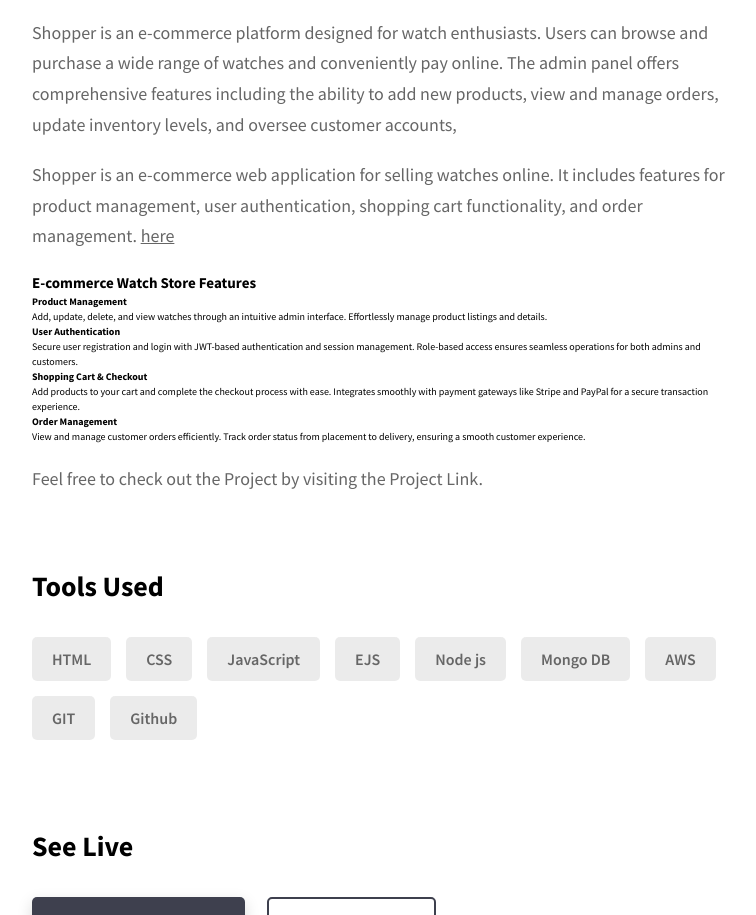
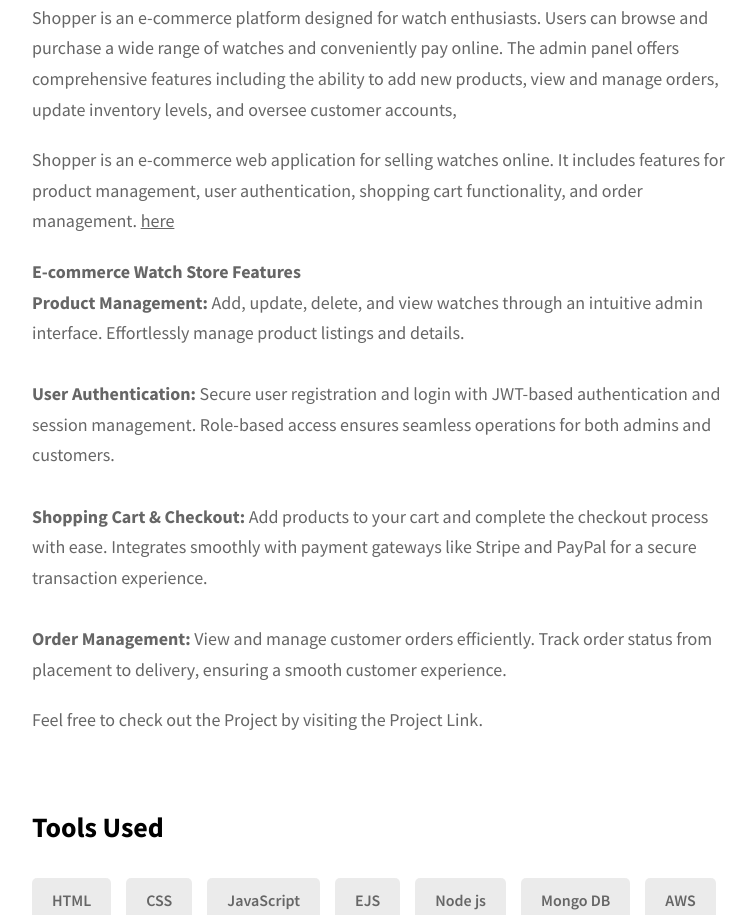
Before and after one commit to MujtabaCoder/My-Portfolio-WEBSITE, a plain HTML site: page project-1.html in a window 1280 px wide. Shown: the part 1471-2386 px from the top of the page, without its empty margins (258-1014 px from the left). Drawn offline with Linux system fonts and the light colour scheme; a script that the page names is missing.

Commit message:
add screen shots

```diff
--- a/css/style.css
+++ b/css/style.css
@@ -59,7 +59,7 @@ textarea {
   resize: none;
 }
 .heading-primary {
-  font-size: 6rem;
+  font-size: 5rem;
   text-transform: uppercase;
   letter-spacing: 3px;
   text-align: center;
--- a/project-1.html
+++ b/project-1.html
@@ -24,8 +24,6 @@
     />
 
     <!-- Bootstrap CSS -->
-
-
   </head>
 
   <body>
@@ -136,7 +134,10 @@
               </p>
 
               <p class="project-details__desc-para">
-                Shopper is an e-commerce web application for selling watches online. It includes features for product management, user authentication, shopping cart functionality, and order management.
+                Shopper is an e-commerce web application for selling watches
+                online. It includes features for product management, user
+                authentication, shopping cart functionality, and order
+                management.
 
                 <a
                   style="text-decoration: underline"
@@ -145,53 +146,23 @@
                 >
               </p>
               <p class="project-details__desc-para">
-                <div class="container my-5">
-                  <h2 class="text-center mb-4">E-commerce Watch Store Features</h2>
-                  <div class="row">
-                      <div class="col-md-6">
-                          <div class="card mb-4">
-                              <div class="card-body">
-                                  <h4 class="card-title">Product Management</h4>
-                                  <p class="card-text">
-                                      Add, update, delete, and view watches through an intuitive admin interface. Effortlessly manage product listings and details.
-                                  </p>
-                              </div>
-                          </div>
-                      </div>
-                      <div class="col-md-6">
-                          <div class="card mb-4">
-                              <div class="card-body">
-                                  <h4 class="card-title">User Authentication</h4>
-                                  <p class="card-text">
-                                      Secure user registration and login with JWT-based authentication and session management. Role-based access ensures seamless operations for both admins and customers.
-                                  </p>
-                              </div>
-                          </div>
-                      </div>
-                      <div class="col-md-6">
-                          <div class="card mb-4">
-                              <div class="card-body">
-                                  <h4 class="card-title">Shopping Cart & Checkout</h4>
-                                  <p class="card-text">
-                                      Add products to your cart and complete the checkout process with ease. Integrates smoothly with payment gateways like Stripe and PayPal for a secure transaction experience.
-                                  </p>
-                              </div>
-                          </div>
-                      </div>
-                      <div class="col-md-6">
-                          <div class="card mb-4">
-                              <div class="card-body">
-                                  <h4 class="card-title">Order Management</h4>
-                                  <p class="card-text">
-                                      View and manage customer orders efficiently. Track order status from placement to delivery, ensuring a smooth customer experience.
-                                  </p>
-                              </div>
-                          </div>
-                      </div>
-                  </div>
-              </div>
+                <strong>E-commerce Watch Store Features</strong><br />
+                <strong>Product Management:</strong> Add, update, delete, and
+                view watches through an intuitive admin interface. Effortlessly
+                manage product listings and details.<br /><br />
+                <strong>User Authentication:</strong> Secure user registration
+                and login with JWT-based authentication and session management.
+                Role-based access ensures seamless operations for both admins
+                and customers.<br /><br />
+                <strong>Shopping Cart & Checkout:</strong> Add products to your
+                cart and complete the checkout process with ease. Integrates
+                smoothly with payment gateways like Stripe and PayPal for a
+                secure transaction experience.<br /><br />
+                <strong>Order Management:</strong> View and manage customer
+                orders efficiently. Track order status from placement to
+                delivery, ensuring a smooth customer experience.
+              </p>
 
-              </p>
               <p class="project-details__desc-para"></p>
               <p class="project-details__desc-para">
                 Feel free to check out the Project by visiting the Project Link.
@@ -272,14 +243,14 @@
                 />
               </a>
 
-              <a  rel="noreferrer" href="#">
+              <a rel="noreferrer" href="#">
                 <img
                   class="main-footer__icon"
                   src="assets/png/blog-ico.png"
                   alt="Mujtabacodes DEV.to Blog Profile"
                 />
               </a>
-              <a  rel="noreferrer" href="#">
+              <a rel="noreferrer" href="#">
                 <img
                   class="main-footer__icon main-footer__icon--mr-none"
                   src="assets/png/yt-ico.png"
@@ -291,13 +262,12 @@
           <div class="main-footer__row main-footer__row-2">
             <h2 class="heading heading-sm text-lt">Mujtaba Sunasera</h2>
             <p class="main-footer__short-desc">
-              A FullStack Developer building the Frontend and Bankend of Websites
-              and Web Applications that leads to the success of the overall
-              product
+              A FullStack Developer building the Frontend and Bankend of
+              Websites and Web Applications that leads to the success of the
+              overall product
             </p>
           </div>
         </div>
-
 
         <div class="main-footer__lower">
           &copy; Copyright
@@ -318,5 +288,4 @@
       async
     ></script>
   </body>
-
 </html>
```
Also changed, not shown: assets/screenshots/about.png (added), assets/screenshots/home.png (added), assets/screenshots/project.png (added), 1 other file.
